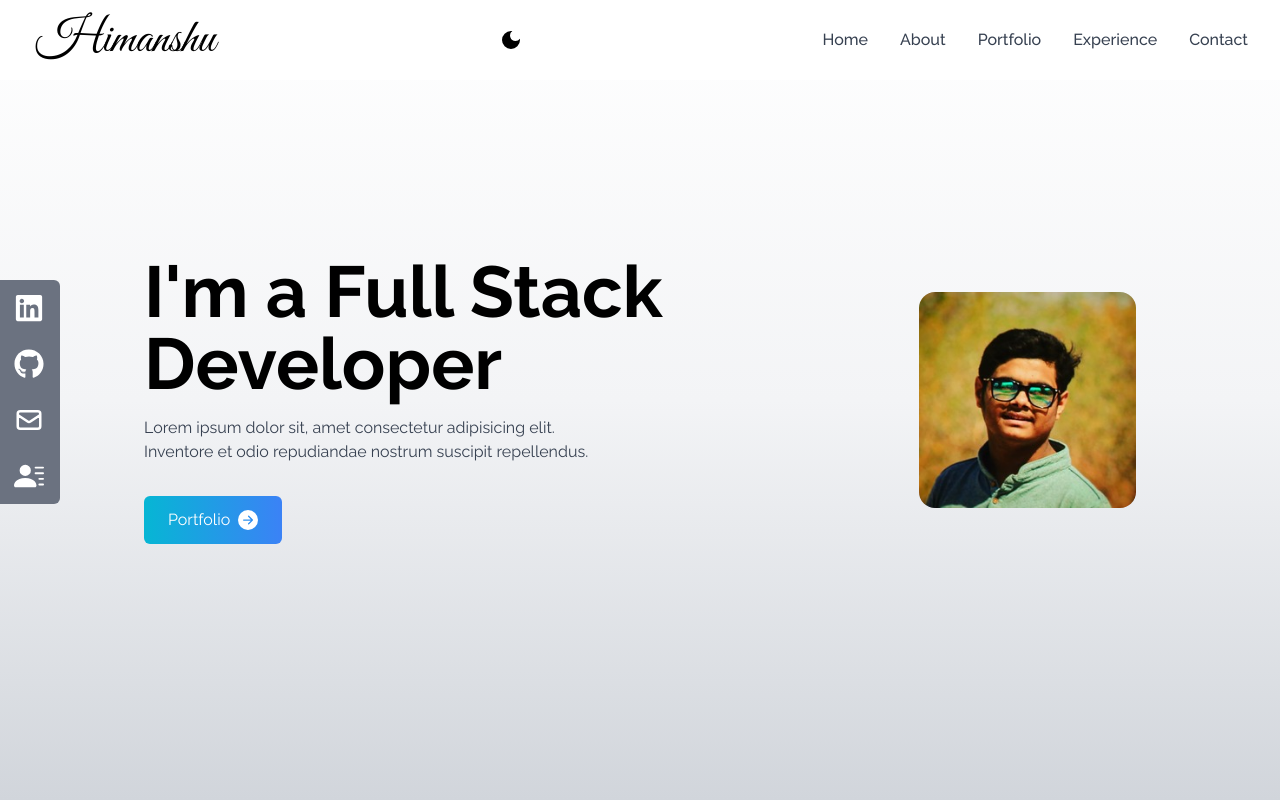
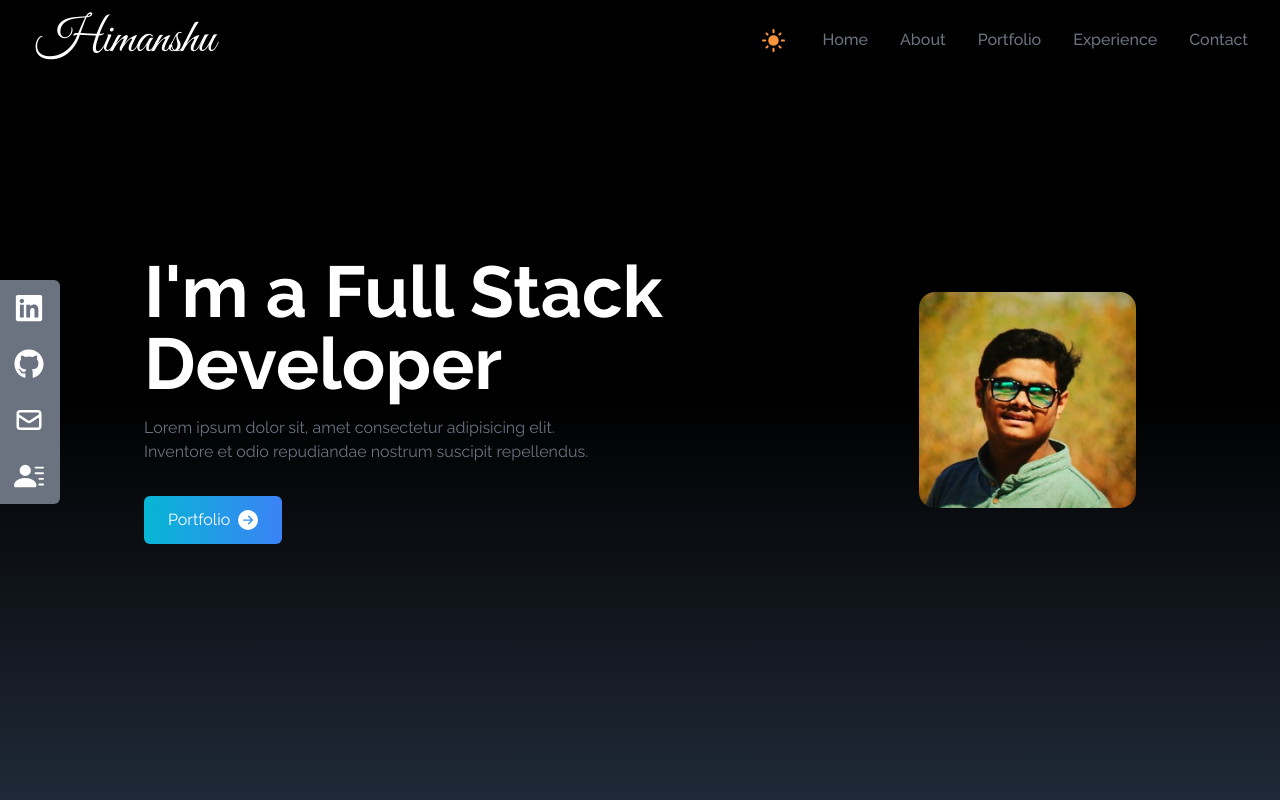
Before and after one commit to Himanshu-Suchak7/himanshu-s-portfolio-website, a React (Vite) app: page / in a window 1280 px wide. Shown: the top 800 px of the page. Built offline with nearby package versions, Linux system fonts and the light colour scheme.

Commit message:
dark mode issue resolved navbar z index solved experience png issues solved

```diff
--- a/src/components/Contact.jsx
+++ b/src/components/Contact.jsx
@@ -24,18 +24,21 @@ const Contact = () => {
                 name="name"
                 placeholder="Enter your name"
                 className="p-2 bg-transparent border-2 rounded-md text-black dark:text-white focus:outline-none placeholder-gray-700 border-gray-500 dark:placeholder-current"
+                required
               />
               <input
                 type="email"
                 name="email"
                 placeholder="Enter your email"
                 className="my-4 p-2 bg-transparent border-2 rounded-md text-black dark:text-white focus:outline-none placeholder-gray-700 border-gray-500 dark:placeholder-current"
+                required
               />
               <textarea
                 name="message"
                 rows={10}
                 placeholder="Enter your message"
                 className="p-2 bg-transparent border-2 rounded-md text-black dark:text-white focus:outline-none placeholder-gray-700 border-gray-500 dark:placeholder-current"
+                required
               ></textarea>
               <button className="text-white bg-gradient-to-b from-cyan-500 to-blue-500 px-6 py-3 my-8 mx-auto flex items-center rounded-md hover:scale-110 duration-300">
                 Let&apos;s Talk
--- a/src/components/Experience.jsx
+++ b/src/components/Experience.jsx
@@ -19,17 +19,19 @@ const Experience = () => {
   const [isDarkMode, setIsDarkMode] = useState(false);
 
   useEffect(() => {
-    const matchMedia = window.matchMedia("(prefers-color-scheme: dark)");
-    setIsDarkMode(matchMedia.matches);
+    const root = window.document.documentElement;
+    setIsDarkMode(root.classList.contains('dark'));
 
-    const handleChange = (e) => {
-      setIsDarkMode(e.matches);
-    };
+    const observer = new MutationObserver(() => {
+      setIsDarkMode(root.classList.contains('dark'));
+    });
 
-    matchMedia.addEventListener("change", handleChange);
-    return () => {
-      matchMedia.removeEventListener("change", handleChange);
-    };
+    observer.observe(root, {
+      attributes: true,
+      attributeFilter: ['class'],
+    });
+
+    return () => observer.disconnect();
   }, []);
 
   const experiences = [
@@ -45,15 +47,15 @@ const Experience = () => {
       id: 4,
       src: reactImage,
       title: "React.js",
-      style: "shadow-sky-500 ",
+      style: "shadow-sky-500",
     },
     {
       id: 5,
       src: tailwind,
       title: "Tailwind CSS",
-      style: "shadow-sky-600 ",
+      style: "shadow-sky-600",
     },
-    { id: 6, src: sass, title: "SASS", style: "shadow-pink-500 " },
+    { id: 6, src: sass, title: "SASS", style: "shadow-pink-500" },
     {
       id: 7,
       src: isDarkMode ? nextjs : nextjs1,
@@ -64,13 +66,13 @@ const Experience = () => {
       id: 8,
       src: bootstrap,
       title: "Bootstrap",
-      style: "shadow-purple-500 ",
+      style: "shadow-purple-500",
     },
     {
       id: 9,
       src: firebase,
       title: "Firebase",
-      style: "shadow-orange-500 ",
+      style: "shadow-orange-500",
     },
     {
       id: 10,
@@ -89,7 +91,7 @@ const Experience = () => {
       id: 13,
       src: isDarkMode ? github : github1,
       title: "GitHub",
-      style: "shadow-gray-500 ",
+      style: "shadow-gray-500",
     },
   ];
 
--- a/src/components/Navbar.jsx
+++ b/src/components/Navbar.jsx
@@ -1,14 +1,34 @@
-import { useState } from "react";
+import { useState, useEffect } from "react";
 import { FaBars, FaTimes } from "react-icons/fa";
 import { MdLightMode, MdDarkMode } from "react-icons/md";
 import { Link } from "react-scroll";
 
 const Navbar = () => {
-  const [darkMode, setDarkMode] = useState(false);
-  const toogleDarkMode = () => {
-    setDarkMode(!darkMode);
-  };
   const [nav, setNav] = useState(false);
+  const [darkMode, setDarkMode] = useState(true);
+
+  useEffect(() => {
+    const root = window.document.documentElement;
+    const savedTheme = localStorage.getItem("theme");
+    if (savedTheme) {
+      setDarkMode(savedTheme === "dark");
+    } else {
+      root.classList.add("dark"); // Default to dark mode
+      localStorage.setItem("theme", "dark");
+    }
+  }, []);
+
+  useEffect(() => {
+    const root = window.document.documentElement;
+    if (darkMode) {
+      root.classList.add("dark");
+      localStorage.setItem("theme", "dark");
+    } else {
+      root.classList.remove("dark");
+      localStorage.setItem("theme", "light");
+    }
+  }, [darkMode]);
+
   const links = [
     { id: 1, link: "home" },
     { id: 2, link: "about" },
@@ -18,23 +38,21 @@ const Navbar = () => {
   ];
 
   return (
-    <div className={`${darkMode && "dark"}`}>
-      <div className="flex justify-between items-center bg-white text-black dark:bg-black dark:text-white w-full h-20 px-4 fixed">
+    <div className="flex z-50 justify-between items-center bg-white text-black dark:bg-black dark:text-white w-full h-20 px-4 fixed">
       <div>
         <Link to="home" smooth duration={500}>
-          <h1 className="text-4xl sm:text-5xl font-signature ml-5 cursor-pointer dark:text-white">
+          <h1 className="text-4xl sm:text-5xl font-signature ml-5 cursor-pointer text-black dark:text-white">
             Himanshu
           </h1>
         </Link>
       </div>
-      <div onClick={toogleDarkMode}>
-        {darkMode ? (
-          <MdLightMode className="text-2xl cursor-pointer" />
-        ) : (
-          <MdDarkMode className="text-2xl cursor-pointer" />
-        )}
-      </div>
-      <ul className="hidden md:flex">
+      <ul className="hidden md:flex items-center">
+        <button
+          onClick={() => setDarkMode(!darkMode)}
+          className="mr-5 text-gray-700 dark:text-orange-400 "
+        >
+          {darkMode ? <MdLightMode size={25} /> : <MdDarkMode size={25} />}
+        </button>
         {links.map(({ id, link }) => (
           <li
             key={id}
@@ -46,11 +64,19 @@ const Navbar = () => {
           </li>
         ))}
       </ul>
-      <div
-        onClick={() => setNav(!nav)}
-        className="cursor-pointer pr-4 text-gray-700 dark:text-gray-500 z-10 md:hidden"
-      >
-        {nav ? <FaTimes size={25} /> : <FaBars size={25} />}
+      <div className="flex items-center md:hidden">
+        <button
+          onClick={() => setDarkMode(!darkMode)}
+          className="mr-5 text-gray-700 dark:text-orange-400"
+        >
+          {darkMode ? <MdLightMode size={25} /> : <MdDarkMode size={25} />}
+        </button>
+        <div
+          onClick={() => setNav(!nav)}
+          className="cursor-pointer pr-4 text-gray-700 dark:text-gray-500 z-10"
+        >
+          {nav ? <FaTimes size={25} /> : <FaBars size={25} />}
+        </div>
       </div>
       {nav && (
         <ul className="flex flex-col justify-center items-center absolute top-0 left-0 w-full h-screen bg-gradient-to-b from-white to-gray-300 dark:bg-gradient-to-b dark:from-black dark:to-gray-800 text-gray-500">
@@ -72,7 +98,6 @@ const Navbar = () => {
         </ul>
       )}
     </div>
-    </div>
   );
 };
 
```
